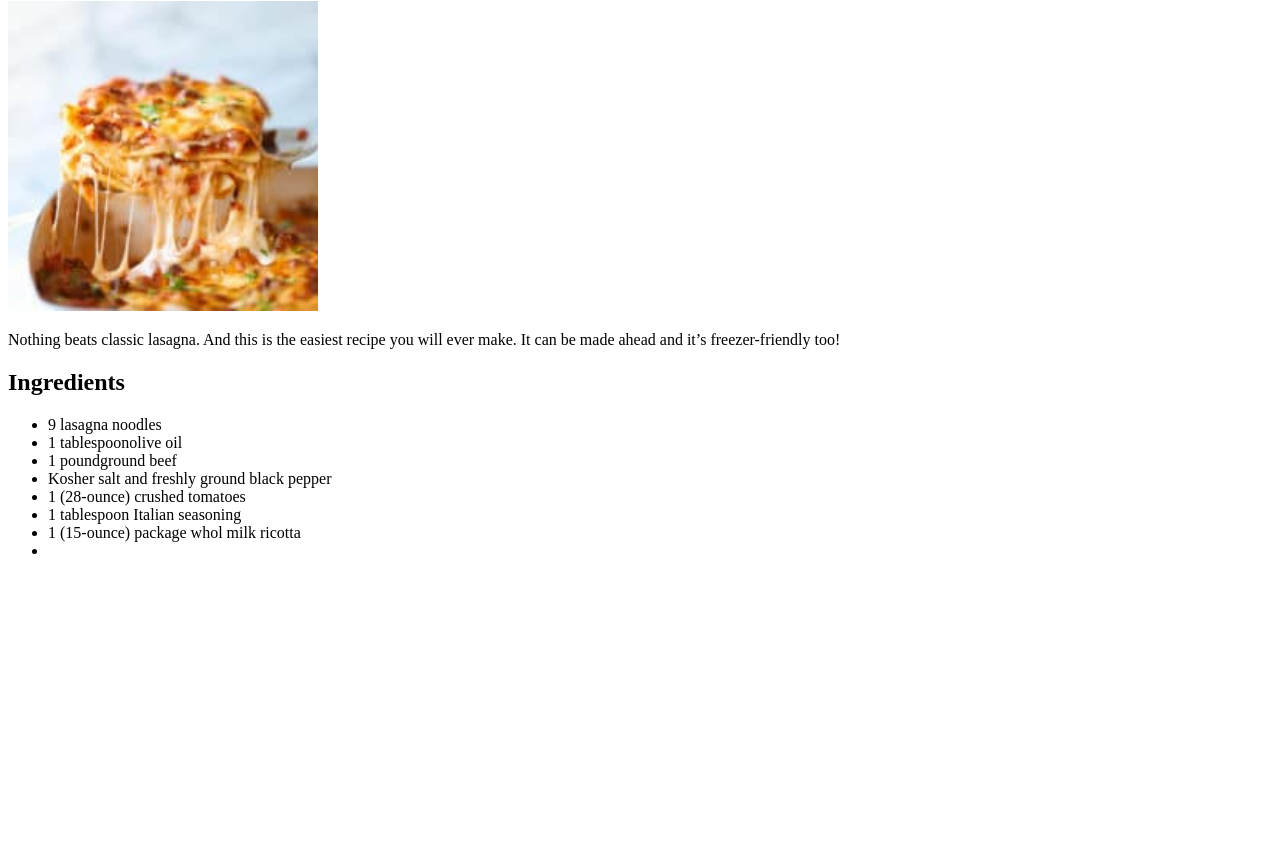
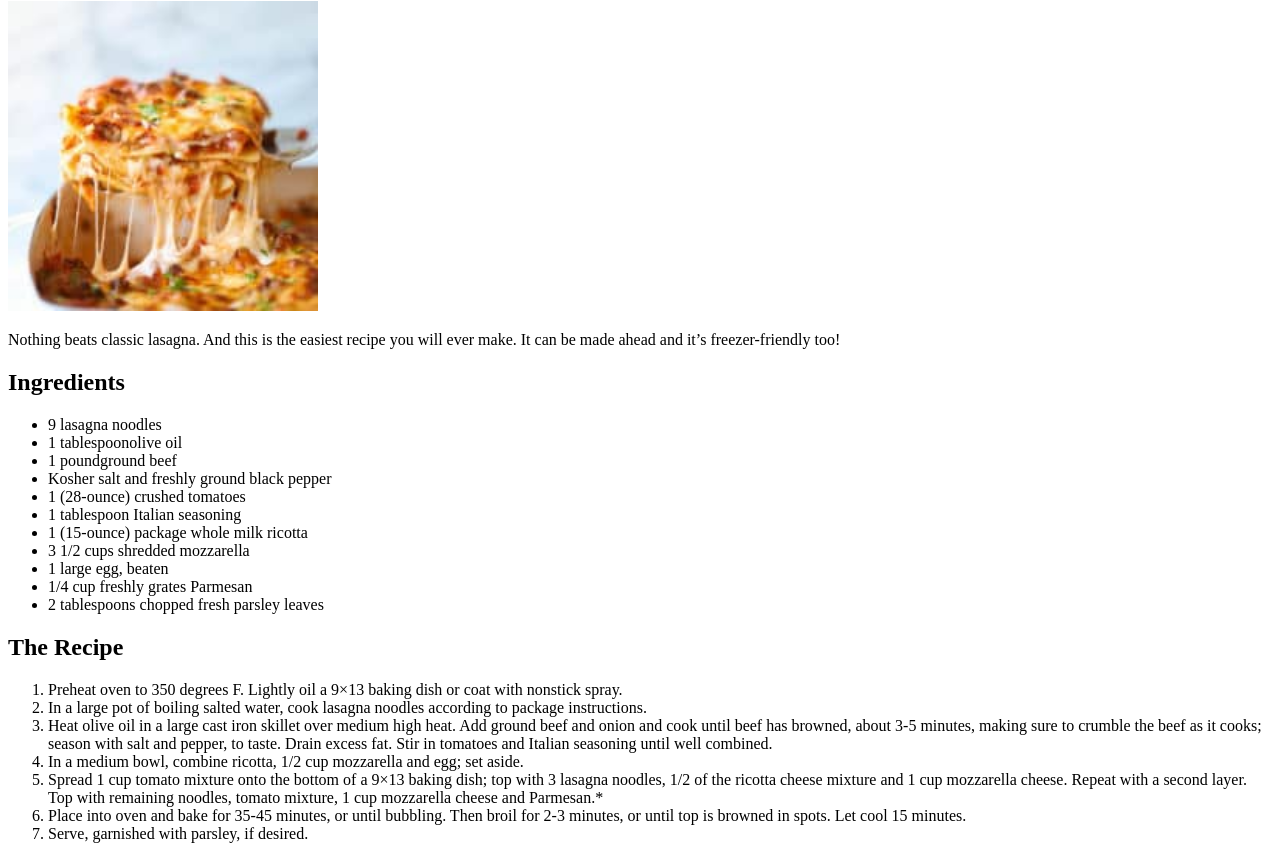
Before and after one commit to KFra88/odin-recipes, a plain HTML site: page recipes/lasagna.html in a window 1280 px wide. Shown: the part 79-938 px from the top of the page. Before the commit the page ends 800 px from the top, so only its background shows below. Drawn offline with Linux system fonts and the light colour scheme.

Commit message:
Finished Lasagna Recipe

```diff
--- a/recipes/lasagna.html
+++ b/recipes/lasagna.html
@@ -21,8 +21,45 @@
             <li>Kosher salt and freshly ground black pepper</li>
             <li><strength>1 (28-ounce) </strength>crushed tomatoes</li>
             <li><strength>1 tablespoon </strength>Italian seasoning</li>
-            <li><strength>1 (15-ounce) package </strength>whol milk ricotta</li>
-            <li></li>
+            <li><strength>1 (15-ounce) package </strength>whole milk ricotta</li>
+            <li><strength>3 1/2 cups </strength>shredded mozzarella</li>
+            <li><strength>1 </strength>large egg, beaten</li>
+            <li><strength>1/4 cup </strength>freshly grates Parmesan</li>
+            <li><strength>2 tablespoons </strength>chopped fresh parsley leaves</li>
          </ul>
+
+
+        <h2>The Recipe</h2>
+
+         <ol>
+            <li>Preheat oven to 350 degrees F.
+            Lightly oil a 9×13 baking dish or coat with nonstick spray.</li>
+
+            <li>In a large pot of boiling salted water,
+            cook lasagna noodles according to package instructions.</li>
+
+            <li>Heat olive oil in a large cast iron skillet over medium high
+            heat. Add ground beef and onion and cook until beef has
+            browned, about 3-5 minutes, making sure to crumble the
+            beef as it cooks; season with salt and pepper, to taste.
+            Drain excess fat.
+            Stir in tomatoes and Italian seasoning until well combined.</li>
+
+            <li>In a medium bowl, combine ricotta, 1/2 cup mozzarella
+            and egg; set aside.</li>
+
+            <li>Spread 1 cup tomato mixture onto the bottom of a 9×13 baking
+            dish; top with 3 lasagna noodles, 1/2 of the ricotta cheese
+            mixture and 1 cup mozzarella cheese. Repeat with a second
+            layer. Top with remaining noodles,
+            tomato mixture, 1 cup mozzarella cheese and Parmesan.*</li>
+
+            <li>Place into oven and bake for 35-45 minutes, or until bubbling.
+            Then broil for 2-3 minutes, or until top is browned in spots.
+            Let cool 15 minutes.</li>
+
+            <li>Serve, garnished with parsley, if desired.</li>
+         </ol>
+
 </body>
 </html>
```
